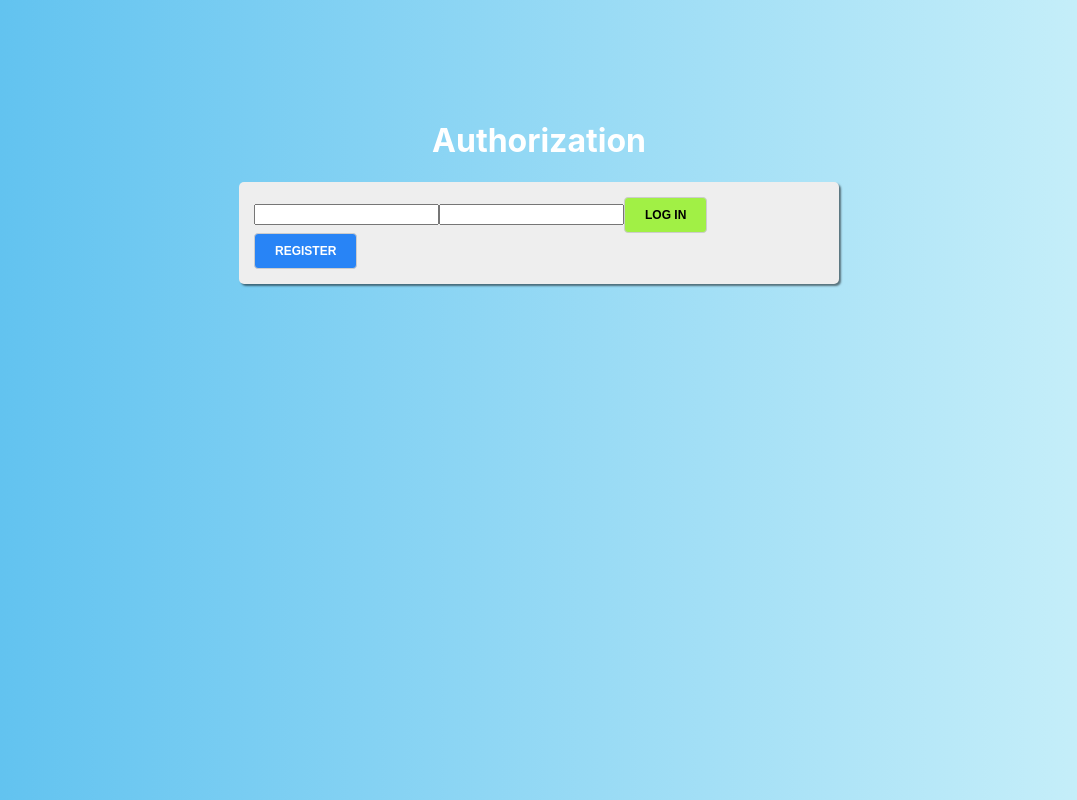
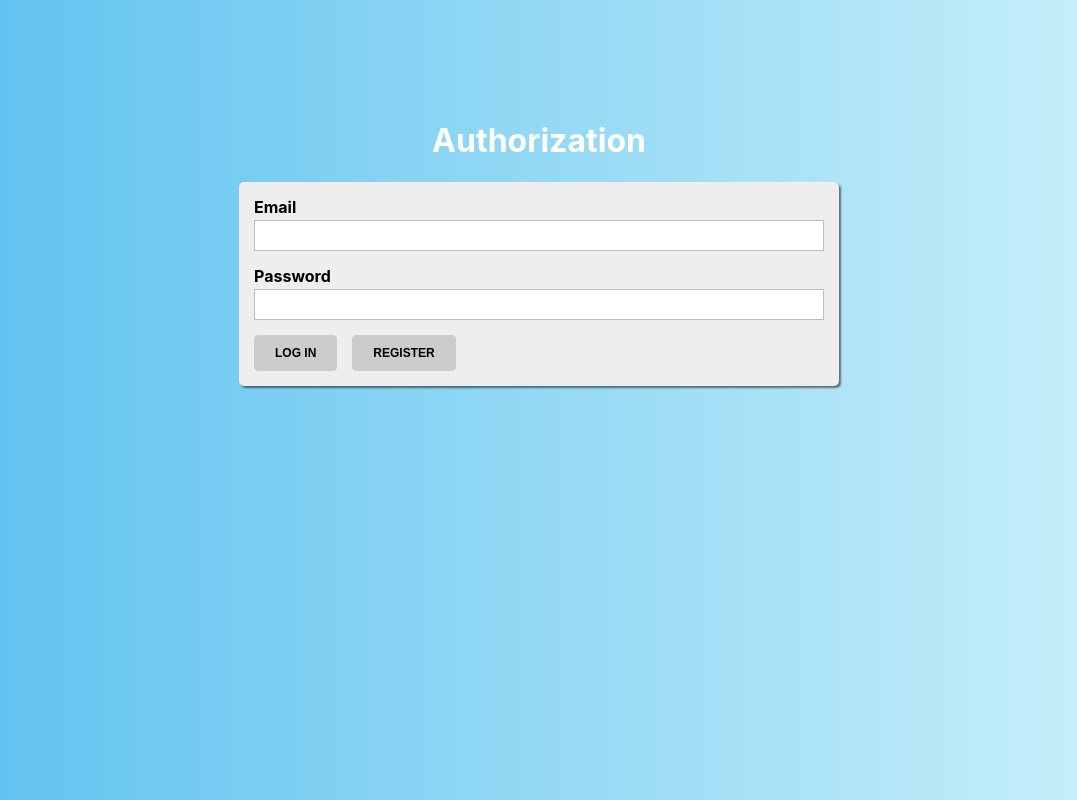
Before and after one commit to dimakruhlyi/udemy-react, a React app in the folder react-quiz/: page /auth in a window 1280 px wide. Shown: the whole page, without its empty margins (101-1178 px from the left). Built offline with nearby package versions, Linux system fonts and the light colour scheme; the HTML template or start-up script is replaced by a standard one.

Commit message:
created input component and added form validation

```diff
--- a/react-quiz/package.json
+++ b/react-quiz/package.json
@@ -32,6 +32,7 @@
     "fs-extra": "^8.1.0",
     "html-webpack-plugin": "4.0.0-beta.11",
     "identity-obj-proxy": "3.0.0",
+    "is_js": "^0.9.0",
     "jest": "24.9.0",
     "jest-environment-jsdom-fourteen": "1.0.1",
     "jest-resolve": "24.9.0",
--- a/react-quiz/src/components/UI/Button/Button.js
+++ b/react-quiz/src/components/UI/Button/Button.js
@@ -10,7 +10,7 @@
         <button
             onClick = {props.onClick}
             className = {cls.join(' ')}
-            disabld = {props.disabled}
+            disabled = {props.disabled}
         >
             {props.children}
         </button>
--- /dev/null
+++ b/react-quiz/src/components/UI/Input/Input.js
@@ -0,0 +1,29 @@
+import React from 'react';
+import classes from './Input.module.css';
+
+function isInvalid({valid, touched, shouldValidate}) {
+    return !valid && shouldValidate && touched;
+}
+
+const Input = props => {
+    const InputType = props.type || 'text';
+    const cls = [classes.Input];
+    const htmlFor = `${InputType}-${Math.random()}`;
+
+    if(isInvalid(props)){
+        cls.push(classes.invalid)
+    }
+
+    return (
+        <div className = {cls.join(' ')}>
+            <label htmlFor={htmlFor}>{props.label}</label>
+            <input type={InputType} id = {htmlFor} value = {props.value} onChange = {props.onChange}/>
+
+            {
+                isInvalid(props) ? <span>{props.errorMessage || 'Input correct value!'}</span> : null
+            }
+
+        </div>
+    )
+}
+export default Input;
--- /dev/null
+++ b/react-quiz/src/components/UI/Input/Input.module.css
@@ -0,0 +1,28 @@
+.Input{
+    margin-bottom: 15px;
+
+}
+.Input label{
+    margin-bottom: 3px;
+    padding: 0;
+    display: block;
+    font-weight: bold;
+}
+.Input input{
+    display: block;
+    box-sizing: border-box;
+    border: 1px solid #bebebe;
+    padding: 7px;
+    margin: 0 0 5px;
+    width: 100%;
+    outline: none;
+    transition: all 300ms ease-in-out;
+}
+.Input span{
+    color: #f01f30;
+    font-size: 12px;
+    font-weight: bold;
+}
+.Input.invalid label{
+    color: #f01f30;
+}
--- a/react-quiz/src/containers/Auth/Auth.js
+++ b/react-quiz/src/containers/Auth/Auth.js
@@ -1,8 +1,40 @@
 import React from 'react';
 import classes from './Auth.module.css';
 import Button from '../../components/UI/Button/Button';
+import Input from '../../components/UI/Input/Input';
+import is from 'is_js';
 
 export default class Auth extends React.Component {
+    state = {
+        isFormValid: false,
+        formControls: {
+            email: {
+                value: '',
+                type: 'email',
+                label: 'Email',
+                errorMessage: 'Input correct email!',
+                valid: false,
+                touched: false,
+                validation: {
+                    required: true,
+                    email: true
+                }
+            },
+            password: {
+                value: '',
+                type: 'password',
+                label: 'Password',
+                errorMessage: 'Input correct password!',
+                valid: false,
+                touched: false,
+                validation: {
+                    required: true,
+                    minLength: 6
+                }
+            }
+        }
+    }
+
     loginHandler = () => {
 
     }
@@ -15,6 +47,68 @@
         event.preventDefault()
     }
 
+    validateControl(value, validation){
+        if(!validation){
+            return true;
+        }
+
+        let isValid = true;
+        if(validation.required){
+            isValid = value.trim() !== '' && isValid;
+        }
+        if(validation.email){
+            isValid = is.email(value) && isValid;
+        }
+        if(validation.minLength){
+            isValid = value.length >= validation.minLength && isValid;
+        }
+
+
+        return isValid;
+    }
+
+    onChangeHandler = (event, controlName) =>{
+
+        const formControls = { ...this.state.formControls};
+        const control = { ...formControls[controlName]};
+
+        control.value = event.target.value;
+        control.touched = true;
+        control.valid = this.validateControl(control.value, control.validation);
+
+        formControls[controlName] = control;
+
+        let isFormValid = true;
+        Object.keys(formControls).forEach(name =>{
+            isFormValid = formControls[name].valid && isFormValid;
+        })
+
+        this.setState({
+            formControls, isFormValid
+        })
+    }
+
+    renderInputs(){
+        return Object.keys(this.state.formControls).map((controlName, index) => {
+            const control = this.state.formControls[controlName]
+            return(
+                <Input
+                    key = {controlName + index}
+                    type = {control.type}
+                    value = {control.value}
+                    valid = {control.valid}
+                    touched = {control.touched}
+                    label = {control.label}
+                    shouldValidate = {!!control.validation}
+                    errorMessage = {control.errorMessage}
+                    onChange = {event => {
+                        this.onChangeHandler(event, controlName)
+                    }}
+                />
+            )
+        })
+    }
+
     render(){
         return(
             <div className = {classes.Auth}>
@@ -22,10 +116,9 @@
                     <h1>Authorization</h1>
 
                     <form onSubmit = {this.submitHandler} className = {classes.AuthForm}>
-                        <input type="text"/>
-                        <input type="text"/>
-                        <Button type = "success" onClick = {this.loginHandler}>Log in</Button>
-                        <Button type = "primary" onClick = {this.registerHandler}>Register</Button>
+                        {this.renderInputs()}
+                        <Button type = "success" onClick = {this.loginHandler} disabled = {!this.state.isFormValid}>Log in</Button>
+                        <Button type = "primary" onClick = {this.registerHandler} disabled = {!this.state.isFormValid}>Register</Button>
                     </form>
                 </div>
             </div>
```
Also changed, not shown: 1 other file (tests, documents, lock files or other folders).
